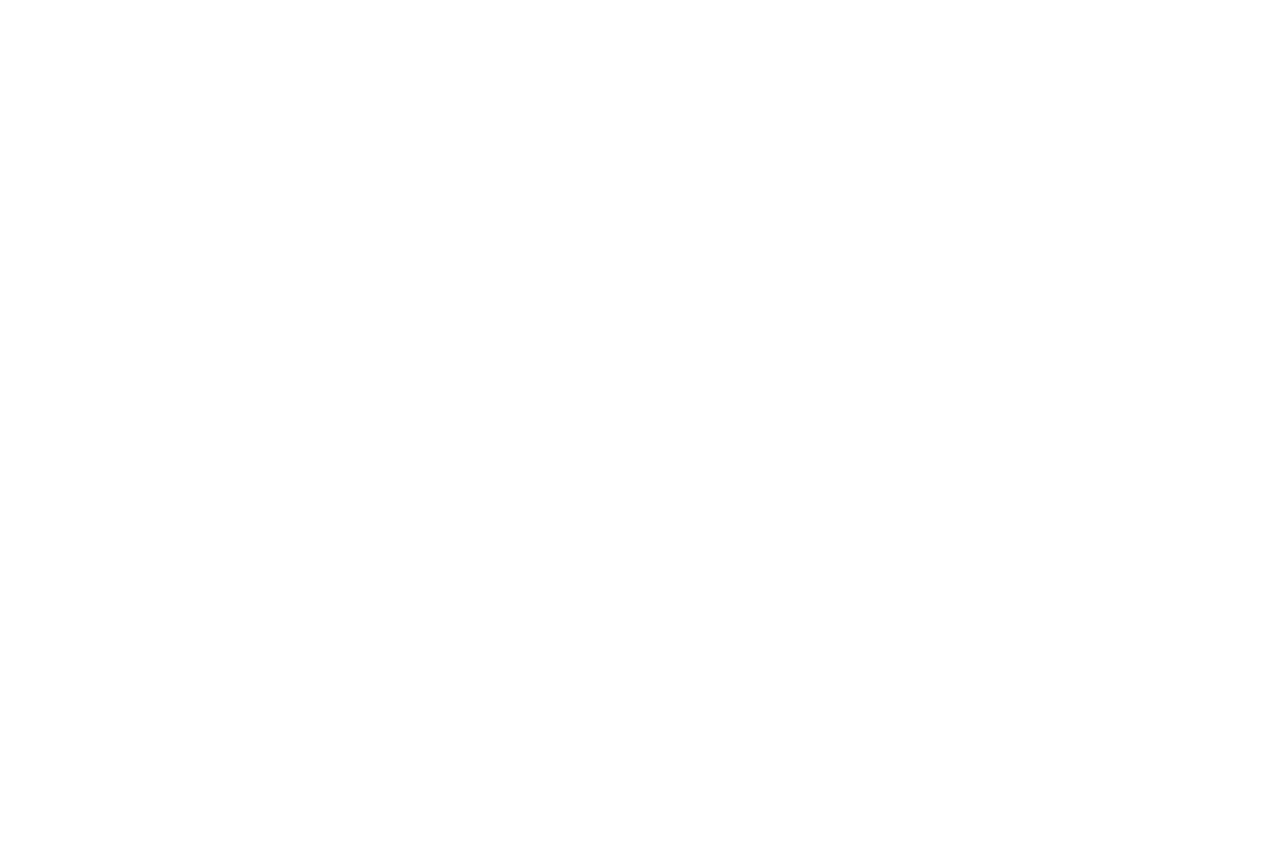
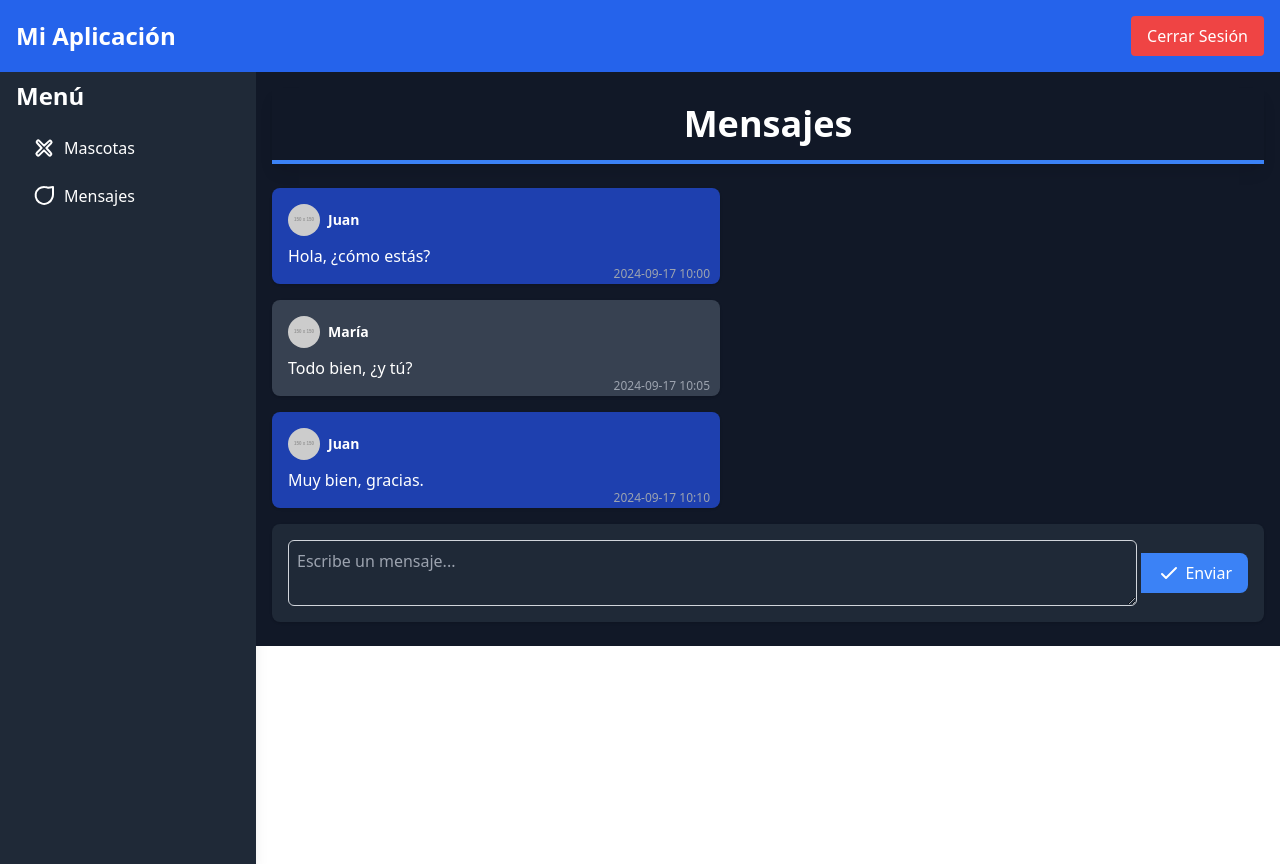
Before and after one commit to daposadap9/pet-registry-frontend, a Nuxt app: page /Mensajes in a window 1280 px wide. Before the commit this address had no page. Before the commit the page ends 800 px from the top, so only its background shows below. Built offline with nearby package versions, Linux system fonts and the light colour scheme.

Commit message:
new changes

```diff
--- /dev/null
+++ b/components/DesktopMenu.vue
@@ -0,0 +1,31 @@
+<template>
+    <aside class="bg-gray-800 text-white w-64 min-h-screen p-4 shadow-lg transition-all duration-300 ease-in-out mt-16">
+      <h2 class="text-2xl font-bold mb-4">Menú</h2>
+      <nav>
+        <ul>
+          <li class="mb-2">
+            <router-link to="/" class="block px-4 py-2 rounded hover:bg-gray-700 flex items-center" :class="{ 'bg-gray-700': $route.path === '/' }">
+              <svg class="w-6 h-6 mr-2" fill="none" stroke="currentColor" viewBox="0 0 24 24" xmlns="http://www.w3.org/2000/svg"><path stroke-linecap="round" stroke-linejoin="round" stroke-width="2" d="M5.121 19.121a1.5 1.5 0 002.121 0L12 14.364l4.758 4.757a1.5 1.5 0 002.121-2.121L14.364 12l4.757-4.758a1.5 1.5 0 00-2.121-2.121L12 9.636 7.242 4.879a1.5 1.5 0 00-2.121 2.121L9.636 12l-4.757 4.758a1.5 1.5 0 000 2.121z"></path></svg>
+              Mascotas
+            </router-link>
+          </li>
+          <li class="mb-2">
+            <router-link to="/mensajes" class="block px-4 py-2 rounded hover:bg-gray-700 flex items-center" :class="{ 'bg-gray-700': $route.path === '/mensajes' }">
+              <svg class="w-6 h-6 mr-2" fill="none" stroke="currentColor" viewBox="0 0 24 24" xmlns="http://www.w3.org/2000/svg"><path stroke-linecap="round" stroke-linejoin="round" stroke-width="2" d="M21 10.5a8.38 8.38 0 01-.9 3.8 8.5 8.5 0 11-7.6-11.4 8.38 8.38 0 013.8.9L21 3v7.5z"></path></svg>
+              Mensajes
+            </router-link>
+          </li>
+        </ul>
+      </nav>
+    </aside>
+  </template>
+
+  <script>
+  export default {
+    name: 'DesktopMenu'
+  };
+  </script>
+
+  <style scoped>
+  /* Estilos para el menú de escritorio */
+  </style>
--- a/components/Header.vue
+++ b/components/Header.vue
@@ -1,5 +1,5 @@
 <template>
-    <header class="bg-blue-600 text-white p-4">
+  <header class="bg-blue-600 text-white p-4 fixed top-0 left-0 w-full z-20">
     <div class="container mx-auto flex justify-between items-center">
       <h1 class="text-2xl font-bold">Mi Aplicación</h1>
       <button @click="logout" class="bg-red-500 hover:bg-red-600 text-white px-4 py-2 rounded">
--- /dev/null
+++ b/components/MobileMenu.vue
@@ -0,0 +1,22 @@
+<template>
+    <nav class="bg-gray-800 text-white fixed bottom-0 left-0 w-full flex justify-around shadow-lg">
+      <router-link to="/" class="flex-1 text-center p-4 hover:bg-gray-700" :class="{ 'bg-gray-700': $route.path === '/' }">
+        <svg class="w-6 h-6 mx-auto mb-1" fill="none" stroke="currentColor" viewBox="0 0 24 24" xmlns="http://www.w3.org/2000/svg"><path stroke-linecap="round" stroke-linejoin="round" stroke-width="2" d="M5.121 19.121a1.5 1.5 0 002.121 0L12 14.364l4.758 4.757a1.5 1.5 0 002.121-2.121L14.364 12l4.757-4.758a1.5 1.5 0 00-2.121-2.121L12 9.636 7.242 4.879a1.5 1.5 0 00-2.121 2.121L9.636 12l-4.757 4.758a1.5 1.5 0 000 2.121z"></path></svg>
+        <span class="block">Mascotas</span>
+      </router-link>
+      <router-link to="/mensajes" class="flex-1 text-center p-4 hover:bg-gray-700" :class="{ 'bg-gray-700': $route.path === '/mensajes' }">
+        <svg class="w-6 h-6 mx-auto mb-1" fill="none" stroke="currentColor" viewBox="0 0 24 24" xmlns="http://www.w3.org/2000/svg"><path stroke-linecap="round" stroke-linejoin="round" stroke-width="2" d="M21 10.5a8.38 8.38 0 01-.9 3.8 8.5 8.5 0 11-7.6-11.4 8.38 8.38 0 013.8.9L21 3v7.5z"></path></svg>
+        <span class="block">Mensajes</span>
+      </router-link>
+    </nav>
+  </template>
+
+  <script>
+  export default {
+    name: 'MobileMenu'
+  };
+  </script>
+
+  <style scoped>
+  /* Estilos para el menú móvil */
+  </style>
--- /dev/null
+++ b/components/VerticalMenu.vue
@@ -0,0 +1,23 @@
+<template>
+    <div>
+      <DesktopMenu class="hidden md:block" />
+      <MobileMenu class="md:hidden" />
+    </div>
+  </template>
+
+  <script>
+  import DesktopMenu from './DesktopMenu.vue';
+  import MobileMenu from './MobileMenu.vue';
+
+  export default {
+    name: 'VerticalMenu',
+    components: {
+      DesktopMenu,
+      MobileMenu
+    }
+  };
+  </script>
+
+  <style scoped>
+  /* Estilos adicionales si es necesario */
+  </style>
--- a/pages/Home.vue
+++ b/pages/Home.vue
@@ -1,15 +1,14 @@
 <template>
-  <div>
-    <!-- Header con botón de cerrar sesión -->
-    <header class="bg-gray-800 text-white p-4 fixed top-0 left-0 w-full flex items-center justify-between z-10">
-      <h1 class="text-2xl font-bold">Mascotas</h1>
-      <button @click="logout" class="bg-red-500 px-4 py-2 rounded hover:bg-red-600">
-        Cerrar Sesión
-      </button>
-    </header>
+  <div class="flex">
+    <!-- Menú vertical -->
+    <VerticalMenu />
 
     <!-- Contenido principal -->
-    <div class="container mx-auto px-4 py-6 mt-16 p-1"> <!-- Añadir mt-16 para dejar espacio para el header -->
+    <div class="flex-1">
+      <!-- Header con botón de cerrar sesión -->
+      <Header/>
+
+      <div class="container mx-auto px-4 py-6 mt-16 p-1">
         <h1 class="text-4xl font-bold text-center mb-6">Mascotas</h1>
 
         <!-- Alerta de éxito o error -->
@@ -103,13 +102,21 @@
         </div>
       </div>
     </div>
+  </div>
 </template>
 
 
+
+
 <script>
+import VerticalMenu from '~/components/VerticalMenu.vue';
 import axios from 'axios';
+import Header from '../components/Header.vue';
 
 export default {
+  components: {
+    VerticalMenu
+  },
   data() {
     return {
       pets: [],
@@ -264,7 +271,6 @@
 };
 </script>
 
-
 <style scoped>
 .alert {
   position: relative;
--- /dev/null
+++ b/pages/Mensajes.vue
@@ -0,0 +1,132 @@
+<template>
+    <div class="flex">
+      <VerticalMenu />
+      <div class="flex-1">
+        <Header />
+
+        <div class="container mx-auto px-4 py-6 mt-16 p-1 bg-gray-900">
+          <h1 class="text-4xl font-bold text-center mb-6 text-white shadow-lg p-4 border-b-4 border-blue-500">Mensajes</h1>
+
+          <!-- Lista de mensajes quemados -->
+          <div v-for="message in messages" :key="message.id" :class="['message-container', message.sender === 'Usuario1' ? 'sent' : 'received']">
+            <div class="flex items-center mb-2">
+              <img :src="message.profilePic" alt="Profile Picture" class="w-8 h-8 rounded-full mr-2">
+              <h2 class="text-sm font-bold text-white">{{ message.senderAlias }}</h2>
+            </div>
+            <p class="message-content">{{ message.content }}</p>
+            <p class="message-timestamp">{{ message.timestamp }}</p>
+          </div>
+
+          <!-- Formulario para enviar mensajes -->
+          <div class="message-form">
+            <form @submit.prevent="sendMessage">
+              <div class="flex items-center gap-1">
+                <textarea v-model="newMessage.content" id="content" class="w-full border border-gray-300 p-2 rounded-md focus:outline-none focus:ring-2 focus:ring-blue-500 bg-gray-800 text-white placeholder-gray-400" placeholder="Escribe un mensaje..." required></textarea>
+                <button type="submit" class="bg-blue-500 text-white px-4 py-2 rounded-r-lg hover:bg-blue-600 flex items-center">
+                  <svg class="w-6 h-6 mr-1" fill="none" stroke="currentColor" viewBox="0 0 24 24" xmlns="http://www.w3.org/2000/svg"><path stroke-linecap="round" stroke-linejoin="round" stroke-width="2" d="M5 13l4 4L19 7"></path></svg>
+                  Enviar
+                </button>
+              </div>
+            </form>
+          </div>
+        </div>
+      </div>
+    </div>
+  </template>
+
+  <script>
+  import VerticalMenu from '~/components/VerticalMenu.vue';
+  import Header from '../components/Header.vue';
+
+  export default {
+    components: {
+      VerticalMenu,
+      Header
+    },
+    data() {
+      return {
+        messages: [
+          { id: 1, sender: 'Usuario1', senderAlias: 'Juan', profilePic: 'https://via.placeholder.com/150', content: 'Hola, ¿cómo estás?', timestamp: '2024-09-17 10:00' },
+          { id: 2, sender: 'Usuario2', senderAlias: 'María', profilePic: 'https://via.placeholder.com/150', content: 'Todo bien, ¿y tú?', timestamp: '2024-09-17 10:05' },
+          { id: 3, sender: 'Usuario1', senderAlias: 'Juan', profilePic: 'https://via.placeholder.com/150', content: 'Muy bien, gracias.', timestamp: '2024-09-17 10:10' }
+        ],
+        newMessage: {
+          content: ''
+        }
+      };
+    },
+    methods: {
+      sendMessage() {
+        // Código comentado para enviar mensaje a la API
+        /*
+        axios.post('https://api.example.com/messages', this.newMessage, {
+          headers: this.getAuthHeaders()
+        }).then(response => {
+          this.messages.push(response.data);
+          this.newMessage.content = '';
+        }).catch(error => {
+          console.error('Error al enviar el mensaje:', error);
+        });
+        */
+
+        // Mensaje quemado para demostración
+        const newId = this.messages.length + 1;
+        const newMessage = {
+          id: newId,
+          sender: 'Usuario1',
+          senderAlias: 'Juan',
+          profilePic: 'https://via.placeholder.com/150',
+          content: this.newMessage.content,
+          timestamp: new Date().toISOString().slice(0, 19).replace('T', ' ')
+        };
+        this.messages.push(newMessage);
+        this.newMessage.content = '';
+      },
+      logout() {
+        localStorage.removeItem('token');
+        this.$router.push('/login'); // Redirige al usuario a la página de login
+      }
+    }
+  };
+  </script>
+
+  <style scoped>
+  /* Estilos para la vista de mensajes */
+  .message-container {
+    @apply p-4 rounded-lg shadow mb-4 max-w-md;
+    position: relative;
+  }
+
+  .message-container.sent {
+    @apply bg-blue-800 self-end;
+    align-self: flex-end;
+  }
+
+  .message-container.received {
+    @apply bg-gray-700 self-start;
+    align-self: flex-start;
+  }
+
+  .message-content {
+    @apply text-white;
+  }
+
+  .message-timestamp {
+    @apply text-gray-400 text-xs mt-2;
+    position: absolute;
+    bottom: 2px;
+    right: 10px;
+  }
+
+  .message-form {
+    @apply bg-gray-800 p-4 rounded-lg shadow mt-4;
+  }
+
+  textarea {
+    @apply w-full border border-gray-300 p-2 rounded-md focus:outline-none focus:ring-2 focus:ring-blue-500 bg-gray-800 text-white placeholder-gray-400;
+  }
+
+  button {
+    @apply bg-blue-500 text-white px-4 py-2 rounded-r-lg hover:bg-blue-600 flex items-center;
+  }
+  </style>
```
Lines whose indentation alone changed are shown as unchanged.
